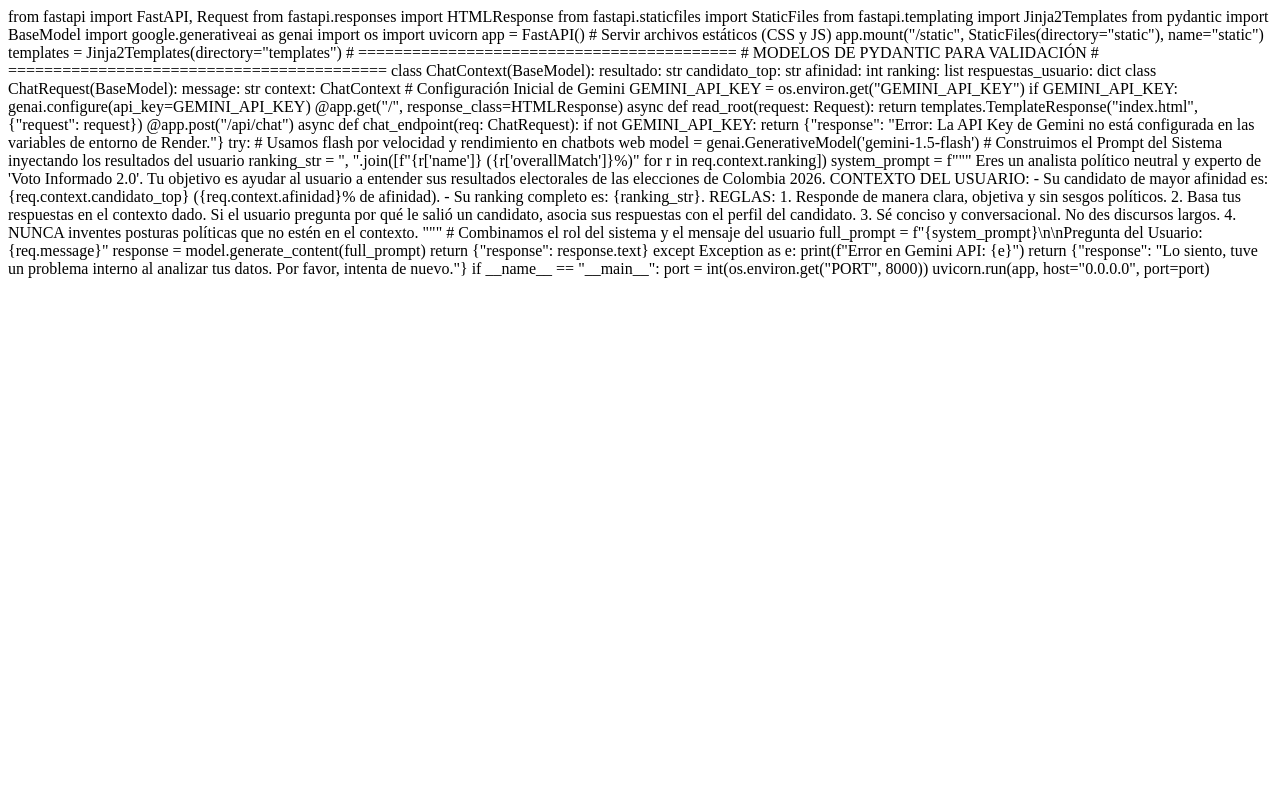
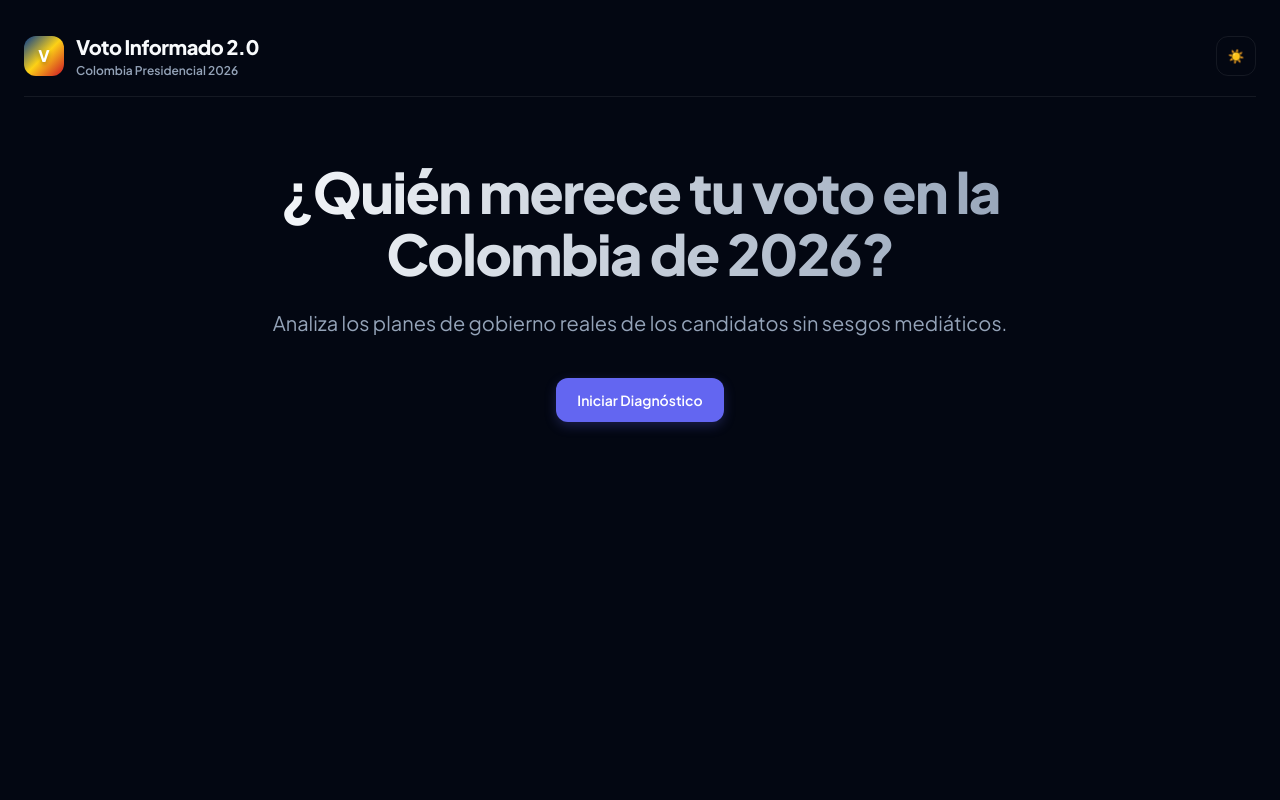
Before and after one commit to ripeto99-oss/chatbot-electoral., a FastAPI app: page / in a window 1280 px wide. Run offline with FastAPI, Linux system fonts and the light colour scheme; some libraries are stand-ins or nearby versions.

Commit message:
Update index.html

```diff
--- a/templates/index.html
+++ b/templates/index.html
@@ -1,78 +1,42 @@
-from fastapi import FastAPI, Request
-from fastapi.responses import HTMLResponse
-from fastapi.staticfiles import StaticFiles
-from fastapi.templating import Jinja2Templates
-from pydantic import BaseModel
-import google.generativeai as genai
-import os
-import uvicorn
+<!DOCTYPE html>
+<html lang="es">
+<head>
+    <meta charset="UTF-8">
+    <meta name="viewport" content="width=device-width, initial-scale=1.0">
+    <title>Voto Informado 2.0 — Elecciones Colombia</title>
 
-app = FastAPI()
+    <link rel="preconnect" href="https://fonts.googleapis.com">
+    <link rel="preconnect" href="https://fonts.gstatic.com" crossorigin>
+    <link href="https://fonts.googleapis.com/css2?family=JetBrains+Mono:wght@400;500;700&family=Plus+Jakarta+Sans:wght@400;500;600;700;800&display=swap" rel="stylesheet">
 
-# Servir archivos estáticos (CSS y JS)
-app.mount("/static", StaticFiles(directory="static"), name="static")
-templates = Jinja2Templates(directory="templates")
+    <script src="https://cdn.jsdelivr.net/npm/chart.js"></script>
+    <script src="https://cdnjs.cloudflare.com/ajax/libs/html2pdf.js/0.10.1/html2pdf.bundle.min.js"></script>
 
-# ==========================================
-# MODELOS DE PYDANTIC PARA VALIDACIÓN
-# ==========================================
-class ChatContext(BaseModel):
-    resultado: str
-    candidato_top: str
-    afinidad: int
-    ranking: list
-    respuestas_usuario: dict
+    <link rel="stylesheet" href="/static/css/styles.css">
+</head>
+<body>
 
-class ChatRequest(BaseModel):
-    message: str
-    context: ChatContext
+    <div class="app-container">
+        <header>
+            <div class="brand-container">
+                <div class="brand-logo">V</div>
+                <div>
+                    <h1 class="brand-title">Voto Informado 2.0</h1>
+                    <p style="font-size: 0.75rem; color: var(--muted); font-weight: 600;">Colombia Presidencial 2026</p>
+                </div>
+            </div>
+            <div class="header-actions">
+                <button class="theme-toggle" id="theme-toggle-btn" aria-label="Cambiar tema visual" onclick="toggleTheme()">☀️</button>
+            </div>
+        </header>
 
-# Configuración Inicial de Gemini
-GEMINI_API_KEY = os.environ.get("GEMINI_API_KEY")
-if GEMINI_API_KEY:
-    genai.configure(api_key=GEMINI_API_KEY)
+        <main id="app-viewport">
+            </main>
+    </div>
 
-@app.get("/", response_class=HTMLResponse)
-async def read_root(request: Request):
-    return templates.TemplateResponse("index.html", {"request": request})
+    <div id="modal-container" class="modal-overlay hidden">
+        </div>
 
-@app.post("/api/chat")
-async def chat_endpoint(req: ChatRequest):
-    if not GEMINI_API_KEY:
-        return {"response": "Error: La API Key de Gemini no está configurada en las variables de entorno de Render."}
-
-    try:
-        # Usamos flash por velocidad y rendimiento en chatbots web
-        model = genai.GenerativeModel('gemini-1.5-flash')
-
-        # Construimos el Prompt del Sistema inyectando los resultados del usuario
-        ranking_str = ", ".join([f"{r['name']} ({r['overallMatch']}%)" for r in req.context.ranking])
-
-        system_prompt = f"""
-        Eres un analista político neutral y experto de 'Voto Informado 2.0'.
-        Tu objetivo es ayudar al usuario a entender sus resultados electorales de las elecciones de Colombia 2026.
-
-        CONTEXTO DEL USUARIO:
-        - Su candidato de mayor afinidad es: {req.context.candidato_top} ({req.context.afinidad}% de afinidad).
-        - Su ranking completo es: {ranking_str}.
-
-        REGLAS:
-        1. Responde de manera clara, objetiva y sin sesgos políticos.
-        2. Basa tus respuestas en el contexto dado. Si el usuario pregunta por qué le salió un candidato, asocia sus respuestas con el perfil del candidato.
-        3. Sé conciso y conversacional. No des discursos largos.
-        4. NUNCA inventes posturas políticas que no estén en el contexto.
-        """
-
-        # Combinamos el rol del sistema y el mensaje del usuario
-        full_prompt = f"{system_prompt}\n\nPregunta del Usuario: {req.message}"
-
-        response = model.generate_content(full_prompt)
-        return {"response": response.text}
-
-    except Exception as e:
-        print(f"Error en Gemini API: {e}")
-        return {"response": "Lo siento, tuve un problema interno al analizar tus datos. Por favor, intenta de nuevo."}
-
-if __name__ == "__main__":
-    port = int(os.environ.get("PORT", 8000))
-    uvicorn.run(app, host="0.0.0.0", port=port)
+    <script src="/static/js/app.js"></script>
+</body>
+</html>
```
